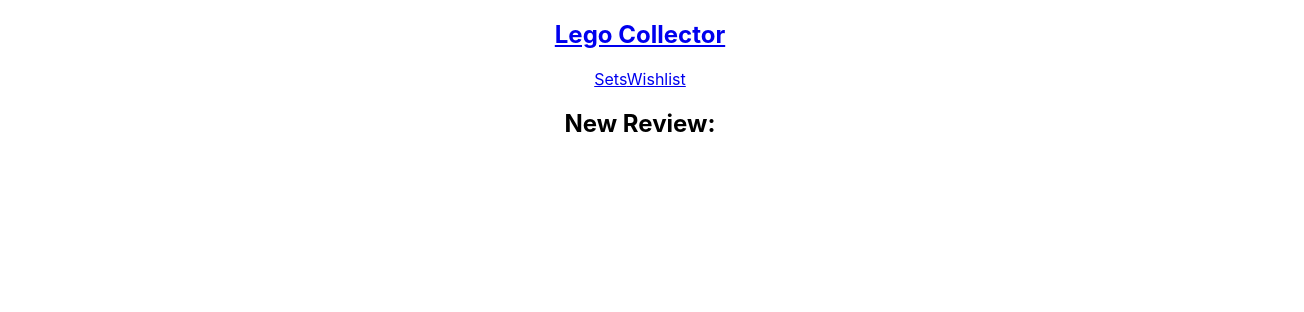
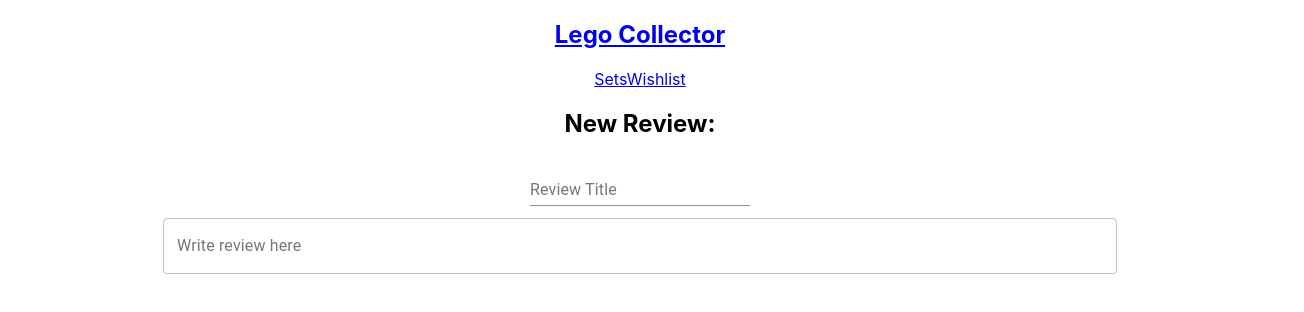
Before and after one commit to gunnarsikorski/legolife, a React (Create React App) app: page /new_review/1 in a window 1280 px wide. Shown: the top 312 px of the page, 1304 px wide, since content can reach past the window. Built offline with nearby package versions, Linux system fonts and the light colour scheme.

Commit message:
Messing around with material UI

```diff
--- a/src/Components/Review.js
+++ b/src/Components/Review.js
@@ -1,11 +1,32 @@
 import React from 'react';
+import TextField from '@material-ui/core/TextField'
+import Grid from '@material-ui/core/Grid';
 
 const Review = () => {
 
     return (
 			<div>
 				<h2>New Review:</h2>
-
+				<Grid container spacing={6} justify='center'>
+					<Grid item xs={6}>
+						<form noValidate autoComplete='off'>
+							<TextField id='standard-basic' label='Review Title' />
+						</form>
+					</Grid>
+				</Grid>
+				<Grid container spacing={3} justify='center'>
+					<Grid item xs={9}>
+						<form noValidate autoComplete='off'>
+							<TextField
+								id='outlined-basic'
+								label='Write review here'
+								variant='outlined'
+								fullWidth='true'
+								multiline='true'
+							/>
+						</form>
+					</Grid>
+				</Grid>
 			</div>
 		);
 };
```
Also changed, not shown: 1 other file (tests, documents, lock files or other folders).
